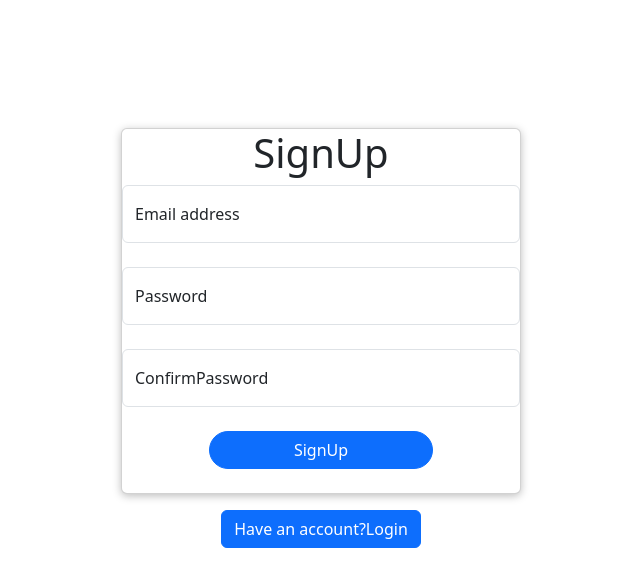
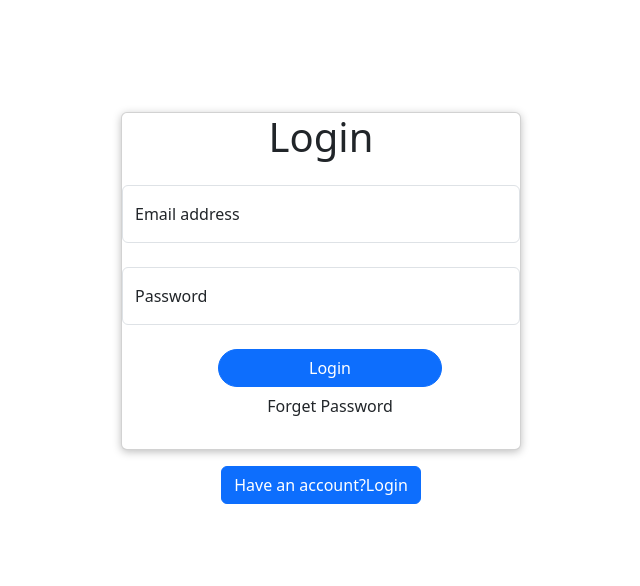
Before and after one commit to roshani2022/Mail-Box, a React (Create React App) app: page / in a window 1280 px wide. Shown: the top 586 px of the page, without its empty margins (319-959 px from the left). Built offline with nearby package versions, Linux system fonts and the light colour scheme.

Commit message:
Login Screen

```diff
--- a/package.json
+++ b/package.json
@@ -3,6 +3,7 @@
   "version": "0.1.0",
   "private": true,
   "dependencies": {
+    "@reduxjs/toolkit": "^2.0.1",
     "@testing-library/jest-dom": "^5.17.0",
     "@testing-library/react": "^13.4.0",
     "@testing-library/user-event": "^13.5.0",
@@ -10,6 +11,8 @@
     "react": "^18.2.0",
     "react-bootstrap": "^2.9.2",
     "react-dom": "^18.2.0",
+    "react-redux": "^9.0.4",
+    "react-router-dom": "^5.3.4",
     "react-scripts": "5.0.1",
     "web-vitals": "^2.1.4"
   },
--- a/src/App.js
+++ b/src/App.js
@@ -1,12 +1,22 @@
-
-import './App.css';
-import Auth from './components/Auth';
+import React from "react";
+import { BrowserRouter, Route } from "react-router-dom";
+import Auth from "./components/Login/Auth";
+import Welcome from "./components/Pages/WelCome";
+import { Switch } from "react-router-dom/cjs/react-router-dom.min";
 
 function App() {
   return (
-    <div className="App">
-    <Auth/>
-    </div>
+    <BrowserRouter>
+    <Switch>
+    <Route path="/" exact>
+      <Auth/>
+      </Route>
+      <Route path="/Welcome">
+       <Welcome/>
+        </Route>
+    </Switch>
+
+    </BrowserRouter>
   );
 }
 
--- a/src/components/Auth.js
+++ /dev/null
@@ -1,96 +0,0 @@
-import React, { useRef } from "react";
-import { Form, Card, FloatingLabel, Button } from "react-bootstrap";
-import classes from "./Auth.module.css";
-
-const Auth = () => {
-  const emailRef = useRef({ current: "" });
-  const passwordRef = useRef({ current: "" });
-  const confirmPasswordRef = useRef({ current: "" });
-
-  const submitHandler = async (event) => {
-    event.preventDefault();
-
-    const email = emailRef.current.value;
-    const password = passwordRef.current.value;
-    const confirmPassword = confirmPasswordRef.current.value;
-
-    if (password.length < 5) {
-      alert("Password must be at least 5 characters long.");
-      return;
-    }
-
-    let url =
-      "https://identitytoolkit.googleapis.com/v1/accounts:signUp?key=AIzaSyAl3Vl8-L9QhEYGPI_lJsIGevwOexaPkP0";
-
-    try {
-      const res = await fetch(url, {
-        method: "POST",
-        body: JSON.stringify({
-          email: email,
-          password: password,
-          confirmPassword: confirmPassword,
-          returnSecureToken: true,
-        }),
-        headers: {
-          "Content-Type": "application/json",
-        },
-      });
-      if (!res.ok) {
-        const data = await res.json();
-        let errorMessage = data.error?.message || "Unknown error";
-        throw new Error(errorMessage);
-      } else {
-        console.log("User has signed up successfully");
-        alert("User has signed up successfully");
-      }
-    } catch (error) {
-      console.log("Error during authentication:", error);
-      alert(error.message);
-    }
-
-    emailRef.current.value = "";
-    passwordRef.current.value = "";
-    confirmPasswordRef.current.value = "";
-  };
-
-  return (
-    <>
-      <Card className={classes.card}>
-        <h1>SignUp</h1>
-        <Form className={classes.form} onSubmit={submitHandler}>
-          <FloatingLabel controlId="floatingInput" label="Email address">
-            <Form.Control
-              type="email"
-              placeholder="name@example.com"
-              required
-              ref={emailRef}
-            />
-          </FloatingLabel>
-          <FloatingLabel controlId="floatingPassword" label="Password">
-            <Form.Control
-              type="password"
-              placeholder="Password"
-              required
-              ref={passwordRef}
-            />
-          </FloatingLabel>
-          <FloatingLabel
-            controlId="floatingConfirmPassword"
-            label="ConfirmPassword"
-
-          >
-            <Form.Control
-              type="password"
-              placeholder="ConfirmPassword"
-              required
-              ref={confirmPasswordRef}
-            />
-          </FloatingLabel>
-          <Button type="submit">SignUp</Button>
-        </Form>
-      </Card>
-      <Button className="mt-3" >Have an account?Login</Button>
-    </>
-  );
-};
-export default Auth;
--- /dev/null
+++ b/src/components/Login/Auth.js
@@ -0,0 +1,130 @@
+import React, { useRef} from "react";
+import { Form, Card, FloatingLabel, Button,Container } from "react-bootstrap";
+import { useHistory } from "react-router-dom";
+import classes from "./Auth.module.css";
+import { useDispatch ,useSelector} from "react-redux";
+import { authActions } from "../../store/auth-slice";
+
+
+const Auth = () => {
+  const isLogin = useSelector(state=>state.auth.isAuthenticated)
+
+  console.log(isLogin)
+  const history = useHistory();
+  const dispatch = useDispatch()
+
+  const emailRef = useRef();
+  const passwordRef = useRef();
+  const confirmPasswordRef = useRef();
+
+
+  const switchAuthModeHandler = () => {
+   dispatch(authActions.setLogin())
+  };
+
+  const submitHandler = async (event) => {
+    event.preventDefault();
+
+    const email = emailRef.current.value;
+    const password = passwordRef.current.value;
+    const confirmPassword = isLogin ? "" : confirmPasswordRef.current.value;
+
+    if (password.length < 5) {
+      alert("Password must be at least 5 characters long.");
+      return;
+    }
+
+    let url;
+    if (isLogin) {
+      url =
+        "https://identitytoolkit.googleapis.com/v1/accounts:signInWithPassword?key=AIzaSyAl3Vl8-L9QhEYGPI_lJsIGevwOexaPkP0";
+    } else {
+      url =
+        "https://identitytoolkit.googleapis.com/v1/accounts:signUp?key=AIzaSyAl3Vl8-L9QhEYGPI_lJsIGevwOexaPkP0";
+    }
+
+    try {
+      const res = await fetch(url, {
+        method: "POST",
+        body: JSON.stringify({
+          email: email,
+          password: password,
+          confirmPassword: confirmPassword,
+          returnSecureToken: true,
+        }),
+        headers: {
+          "Content-Type": "application/json",
+        },
+      });
+      if (!res.ok) {
+        const data = await res.json();
+        let errorMessage = data.error?.message || "Unknown error";
+        throw new Error(errorMessage);
+      }
+
+      if (isLogin) {
+        const data = await res.json();
+        console.log(data)
+        dispatch(authActions.login( {idToken: data.idToken}));
+        history.replace("/Welcome");
+        console.log("Login Sucessfully");
+      } else {
+        console.log("User registerd successfully");
+        alert("User registerd successfully");
+      }
+    } catch (error) {
+      console.log("Error during authentication:", error);
+      alert(error.message);
+    }
+
+
+  };
+
+  return (
+    <Container  className="d-flex flex-column align-items-center mt-5">
+      <Card className={classes.card}>
+        <h1 className="text-center mb-4"> {isLogin ? "Login" : "Signup"}</h1>
+        <Form className={classes.form} onSubmit={submitHandler}>
+          <FloatingLabel controlId="floatingInput" label="Email address">
+            <Form.Control
+              type="email"
+              placeholder="name@example.com"
+              required
+              ref={emailRef}
+            />
+          </FloatingLabel>
+          <FloatingLabel controlId="floatingPassword" label="Password">
+            <Form.Control
+              type="password"
+              placeholder="Password"
+              required
+              ref={passwordRef}
+            />
+          </FloatingLabel>
+          {!isLogin ? (
+            <FloatingLabel
+              controlId="floatingConfirmPassword"
+              label="ConfirmPassword"
+            >
+              <Form.Control
+                type="password"
+                placeholder="ConfirmPassword"
+                required
+                ref={confirmPasswordRef}
+              />
+            </FloatingLabel>
+          ) : (
+            ""
+          )}
+
+          <Button type="submit">{isLogin ? "Login" : "SignUp"}</Button>
+          {isLogin ? <Button variant="Link">Forget Password</Button> : ""}
+        </Form>
+      </Card>
+      <Button className="mt-3" onClick={switchAuthModeHandler}>
+        {isLogin ? "Have an account?Login" : "Dont Have an account?Signup"}
+      </Button>
+    </Container>
+  );
+};
+export default Auth;
--- a/src/components/Auth.module.css
+++ b/src/components/Login/Auth.module.css
@@ -2,7 +2,7 @@
     display: flex;
     width: 25rem;
     margin: auto;
-    margin-top: 8rem;
+    margin-top: 4rem;
     justify-content: space-between;
     box-shadow: 0 2px 8px rgba(0,0,0,0.26);
 }
@@ -18,4 +18,5 @@
 .form button{
     border-radius: 3rem;
     width: 14rem;
+    margin-left: 6rem;
 }
--- /dev/null
+++ b/src/components/Pages/WelCome.js
@@ -0,0 +1,24 @@
+import React from "react";
+import { Button,Container } from "react-bootstrap";
+import classes from "./Welcome.module.css";
+import { authActions } from "../../store/auth-slice";
+import { useDispatch } from "react-redux";
+import { useHistory } from "react-router-dom";
+const Welcome = () => {
+  const history = useHistory();
+  const dispatch = useDispatch();
+  const logoutHandler = () => {
+    dispatch(authActions.logout());
+    history.replace("/");
+  };
+
+  return (
+    <Container fluid >
+      <header className={classes.header}>
+        Welcome To Your MailBox!!!
+        <Button onClick={() => logoutHandler()}>Logout</Button>
+      </header>
+    </Container>
+  );
+};
+export default Welcome;
--- /dev/null
+++ b/src/components/Pages/Welcome.module.css
@@ -0,0 +1,13 @@
+.header{
+    height: 3rem;
+    border-bottom: 1px solid rgb(117, 117, 113);
+    font-family:'Franklin Gothic Medium', 'Arial Narrow', Arial, sans-seri;
+    display: flex;
+    align-items: center;
+    padding: 0 1rem
+}
+
+.header button {
+   size: 3rem;
+   margin-left: 35rem;
+}
--- a/src/index.js
+++ b/src/index.js
@@ -5,12 +5,14 @@ import App from './App';
 import reportWebVitals from './reportWebVitals';
 import '../node_modules/react-bootstrap/dist/react-bootstrap.min.js'
 import '../node_modules/bootstrap/dist/css/bootstrap.min.css'
+import { Provider } from 'react-redux';
+import store from './store/index.js';
 
 const root = ReactDOM.createRoot(document.getElementById('root'));
 root.render(
-  <React.StrictMode>
-    <App />
-  </React.StrictMode>
+ <Provider store={store}>
+    <App/>
+ </Provider>
 );
 
 // If you want to start measuring performance in your app, pass a function
--- /dev/null
+++ b/src/store/auth-slice.js
@@ -0,0 +1,36 @@
+import { createSlice } from "@reduxjs/toolkit";
+
+const initialAuthState = {
+  isAuthenticated:true,
+  token:"",
+
+};
+
+
+const authSlice = createSlice({
+  name: "authentication",
+  initialState: initialAuthState,
+  reducers: {
+    login(state, action) {
+      state.token = action.payload.idToken;
+      state.isAuthenticated =true;
+      localStorage.setItem("user", action.payload.idToken);
+
+    },
+    logout(state) {
+      state.token = null;
+      state.isAuthenticated = false;
+      localStorage.removeItem("user");
+
+
+    },
+    setLogin(state) {
+      state.isAuthenticated = !state.isAuthenticated;
+    },
+
+  },
+});
+
+export const authActions = authSlice.actions;
+
+export default authSlice.reducer;
--- /dev/null
+++ b/src/store/index.js
@@ -0,0 +1,10 @@
+import { configureStore } from "@reduxjs/toolkit";
+
+import authReducer from './auth-slice'
+
+
+const store = configureStore({
+    reducer:{auth:authReducer}
+})
+
+export default store;
```
Also changed, not shown: 1 other file (tests, documents, lock files or other folders).
